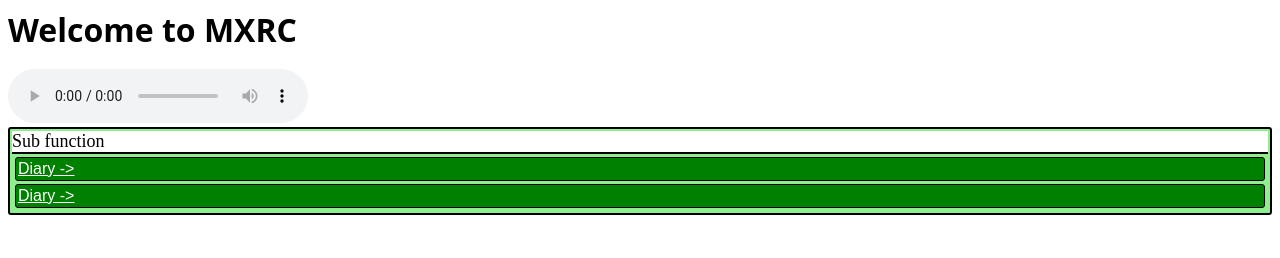
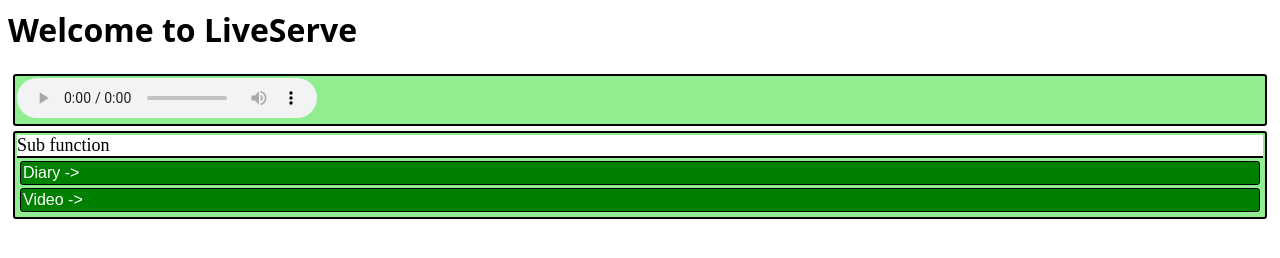
Before and after one commit to Tang142857/live_serve, a plain HTML site: page index.html in a window 1280 px wide. Drawn offline with Linux system fonts and the light colour scheme.

Commit message:
add video,change ignore

```diff
--- a/index.html
+++ b/index.html
@@ -3,20 +3,20 @@
 
 <head>
     <meta charset="UTF-8">
-    <title>Welcome to MXRC</title>
+    <title>Welcome to LiveServe</title>
     <link rel="stylesheet" href="pages/css/main.css">
     <link rel="stylesheet" href="pages/css/index.css">
     <link rel="shortcut icon" href="favicon.ico" type="image/x-icon">
 </head>
 
 <body>
-    <h1>Welcome to MXRC</h1><br>
-    <div id="top_media">
-        <audio controls>
+    <h1>Welcome to LiveServe</h1><br>
+    <div id="top_media" class="board">
+        <audio controls loop>
             <source src="resource/non-human-2.mp3" type="audio/mpeg">
         </audio>
     </div>
-    <div id="sub_pages">
+    <div id="sub_pages" class="board">
         <div class="sub_title">
             Sub function
         </div>
@@ -24,7 +24,7 @@
             <a href="/pages/diary.html" target="_blank" class="sub_intrance">Diary -></a>
         </div>
         <div class="sub_page">
-            <a href="/pages/diary.html" target="_blank" class="sub_intrance">Diary -></a>
+            <a href="/pages/videos.html" target="_blank" class="sub_intrance">Video -></a>
         </div>
     </div>
 
--- a/pages/css/index.css
+++ b/pages/css/index.css
@@ -1,30 +1,9 @@
-#sub_pages {
-    background-color: lightgreen;
-    border: 2px;
-    border-style: solid;
-    border-color: black;
-    border-radius: 3px;
-    padding: 2px;
-}
-
-.sub_page {
-    background-color: green;
-    border: 1px;
-    border-style: solid;
-    border-color: black;
-    border-radius: 3px;
-    padding: 2px;
-    margin: 3px;
-}
-
-.sub_title {
-    font-size: large;
-    background-color: white;
-    border-bottom: 2px;
-    border-bottom-style: solid;
-}
-
 a {
     color: white;
     font-family: sans-serif;
+    text-decoration: none;
 }
+
+audio {
+    height: 40px;
+}
--- a/pages/css/main.css
+++ b/pages/css/main.css
@@ -12,3 +12,30 @@ h6 {
     width: fit-content;
     font-family: system-ui;
 }
+
+.board {
+    background-color: lightgreen;
+    border: 2px;
+    border-style: solid;
+    border-color: black;
+    border-radius: 3px;
+    padding: 2px;
+    margin: 5px;
+}
+
+.sub_page {
+    background-color: green;
+    border: 1px;
+    border-style: solid;
+    border-color: black;
+    border-radius: 3px;
+    padding: 2px;
+    margin: 3px;
+}
+
+.sub_title {
+    font-size: large;
+    background-color: white;
+    border-bottom: 2px;
+    border-bottom-style: solid;
+}
```
Also changed, not shown: pages/css/video.css (added, +13 -0 lines), pages/videos.html (added, +35 -0 lines), 1 other file.
